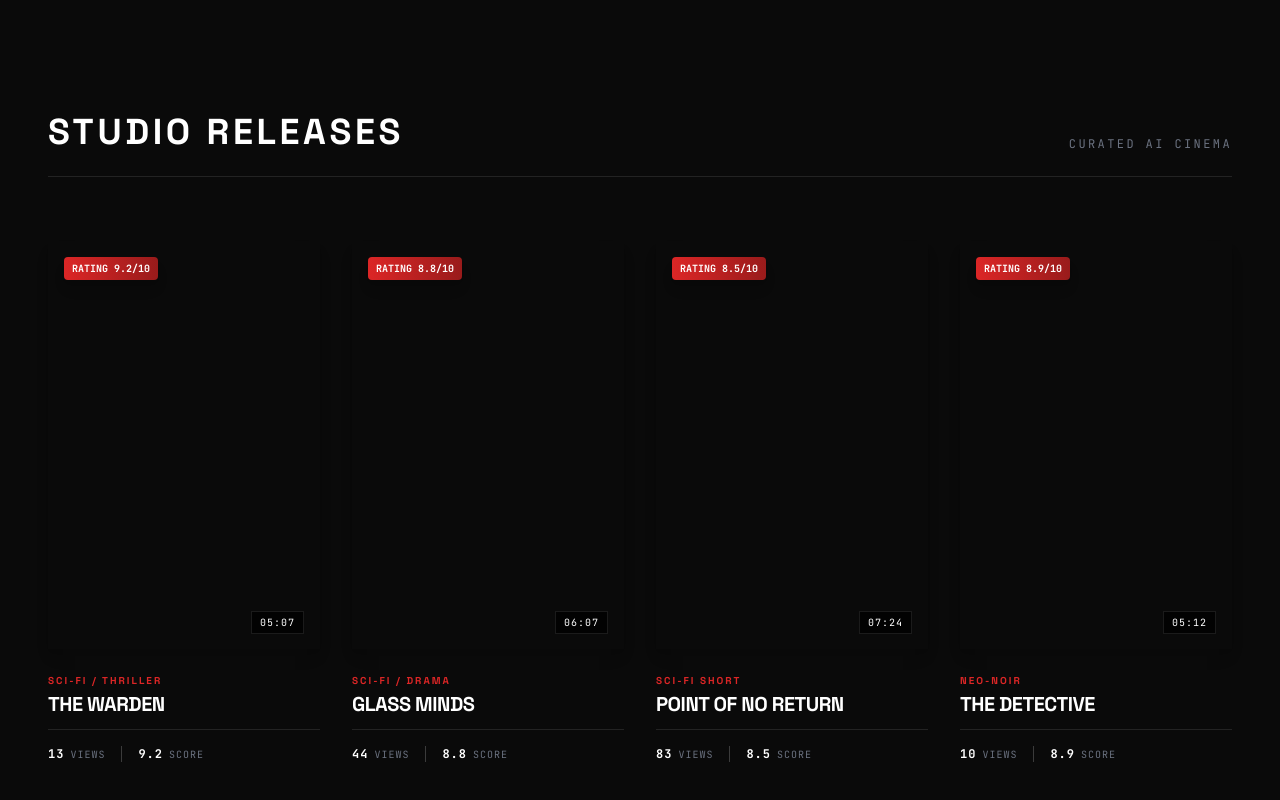
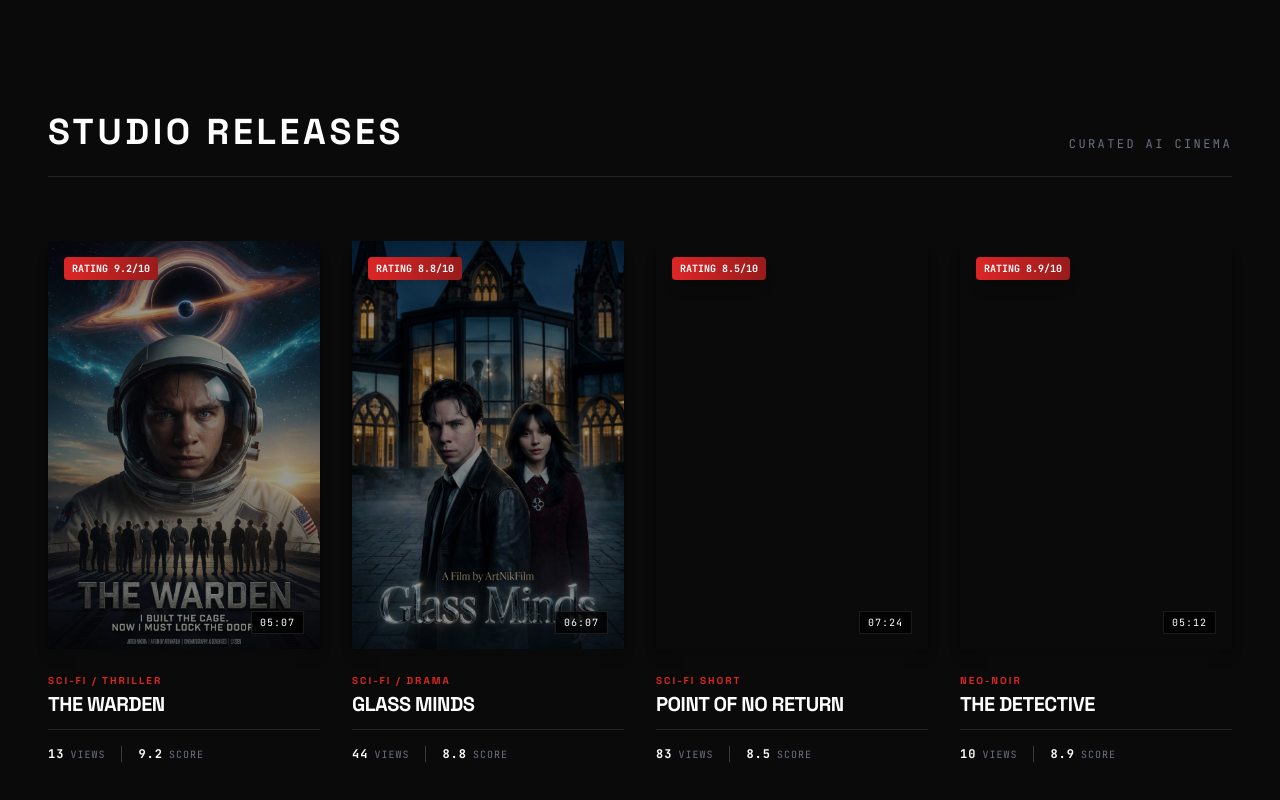
Before and after one commit to AertoNik/ArtNikFilm, a plain HTML site: page index.html in a window 1280 px wide. Shown: the part 784-1584 px from the top of the page. Drawn offline with nearby package versions, Linux system fonts and the light colour scheme.

Commit message:
Новое обновление

```diff
--- a/index.html
+++ b/index.html
@@ -103,10 +103,11 @@
     <script>
         // DATA FOR FILMS
         // Добавил поле 'posterUrl' для будущих картинок. Пока оставь пустым ('')
+        // DATA FOR FILMS (Обновленный массив с путями к картинкам)
         const films = [
-            { id: 'warden', title: 'The Warden', genre: 'Sci-Fi / Thriller', duration: '05:07', baseRating: 9.2, posterUrl: '' },
-            { id: 'glassminds', title: 'Glass Minds', genre: 'Sci-Fi / Drama', duration: '06:07', baseRating: 8.8, posterUrl: '' },
-            { id: 'return', title: 'Point of No Return', genre: 'Sci-Fi Short', duration: '07:24', baseRating: 8.5, posterUrl: '' },
+            { id: 'warden', title: 'The Warden', genre: 'Sci-Fi / Thriller', duration: '05:07', baseRating: 9.2, posterUrl: 'img/warden-poster.jpg' }, // Указали путь к постеру
+            { id: 'glassminds', title: 'Glass Minds', genre: 'Sci-Fi / Drama', duration: '06:07', baseRating: 8.8, posterUrl: 'img/glassminds-poster.jpg' }, // Указали путь к постеру
+            { id: 'return', title: 'Point of No Return', genre: 'Sci-Fi Short', duration: '07:24', baseRating: 8.5, posterUrl: '' }, // Можно оставить пустым, если постера пока нет
             { id: 'detective', title: 'The Detective', genre: 'Neo-Noir', duration: '05:12', baseRating: 8.9, posterUrl: '' }
         ];
 
```
Also changed, not shown: img/glassminds-poster.jpg (added), img/warden-poster.jpg (added), 1 other file.
